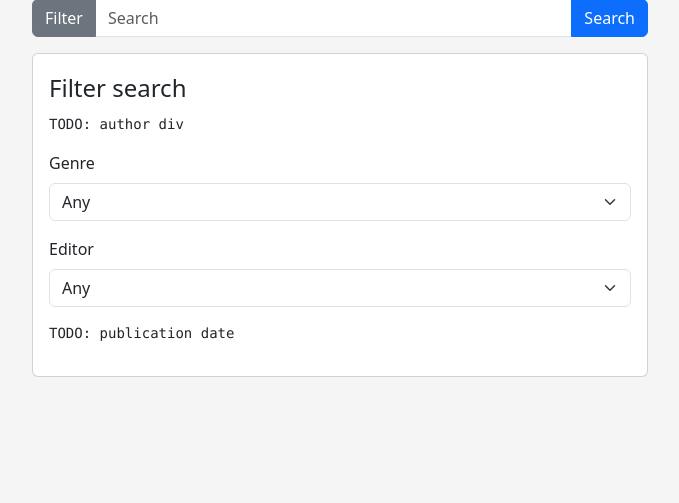
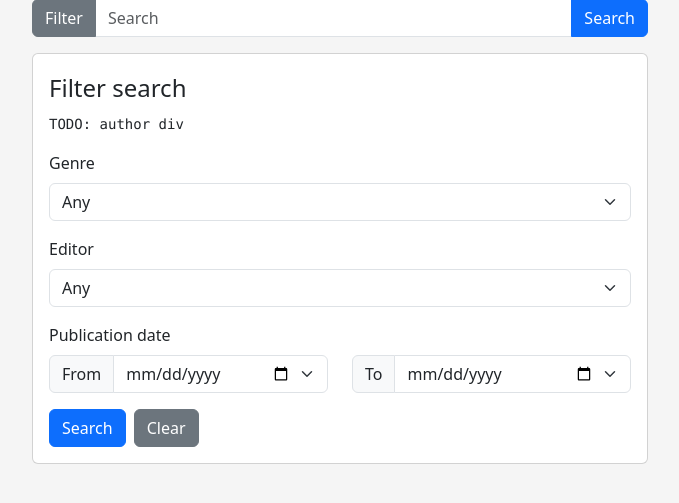
Before and after one commit to axllblc/BookTracker, a Symfony app: template templates/search/index.html.twig in a window 1280 px wide, after a click on "Filter". Shown: the part 163-666 px from the top of the page, without its empty margins (300-979 px from the left). Run offline with Twig, Linux system fonts and the light colour scheme; the template is opened without the code that fills it, so the values that code supplies are empty; style sheets or scripts are compiled from the project's sources; some libraries are stand-ins or nearby versions.

Commit message:
Filter search by publication date

```diff
--- a/templates/search/index.html.twig
+++ b/templates/search/index.html.twig
@@ -63,8 +63,20 @@
                                 {% endif %}
                             </select>
                         </div>
-                        <div class="mb-3">
-                            <pre>TODO: publication date</pre>
+                        <label class="form-label">Publication date</label>
+                        <div class="row mb-3">
+                            <div class="col input-group">
+                                <label for="date-begin" class="input-group-text">From</label>
+                                <input class="form-select" type="date" id="date-begin" name="date-begin" aria-label="Select a lower bound for the publication date" value="{{ app.request.query.get('date-begin') }}">
+                            </div>
+                            <div class="col input-group">
+                                <label for="date-end" class="input-group-text">To</label>
+                                <input class="form-select" type="date" id="date-end" name="date-end" aria-label="Select an upper bound for the publication date" value="{{ app.request.query.get('date-end') }}">
+                            </div>
+                        </div>
+                        <div class="d-flex gap-2">
+                            <button class="btn btn-primary" type="submit">Search</button>
+                            <a class="btn btn-secondary" href="{{ path('app_search') }}">Clear</a>
                         </div>
                     </fieldset>
                 </div>
```
Also changed, not shown: src/Controller/SearchController.php (+23 -3 lines).
